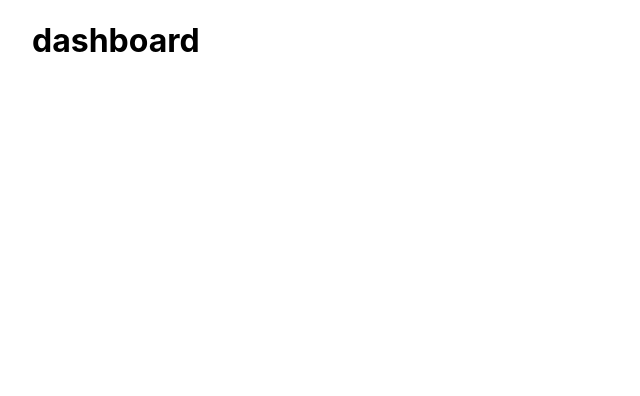
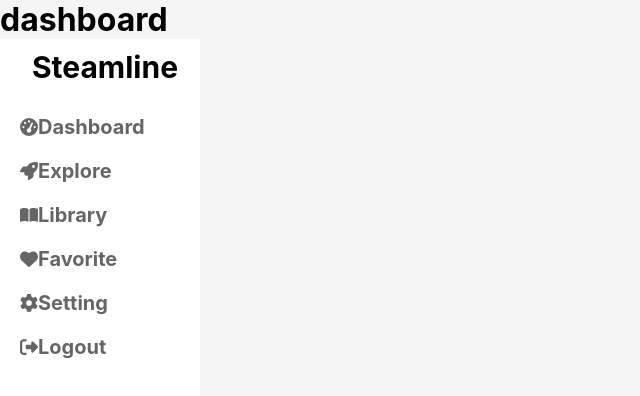
Before and after one commit to MackLeliso/dashboard_using_next, a Next.js app: page / in a window 1280 px wide. Shown: the top 396 px of the page, without its empty margins (0-640 px from the left). Built offline with nearby package versions, Linux system fonts and the light colour scheme.

Commit message:
left navbar done

```diff
--- a/package.json
+++ b/package.json
@@ -9,6 +9,9 @@
     "lint": "next lint"
   },
   "dependencies": {
+    "@fortawesome/fontawesome-svg-core": "^6.2.0",
+    "@fortawesome/free-solid-svg-icons": "^6.2.0",
+    "@fortawesome/react-fontawesome": "^0.2.0",
     "next": "12.3.1",
     "react": "18.2.0",
     "react-dom": "18.2.0"
--- a/pages/components/LefttNavBar.js
+++ b/pages/components/LefttNavBar.js
@@ -0,0 +1,69 @@
+import {
+  faBookOpen,
+  faCog,
+  faHeart,
+  faRocket,
+  faSignOutAlt,
+  faTachometerAlt,
+} from "@fortawesome/free-solid-svg-icons";
+import { FontAwesomeIcon } from "@fortawesome/react-fontawesome";
+import React from "react";
+import styles from "../../styles/Home.module.css";
+
+function LefttNavBar() {
+  return (
+    <div className={styles.navcontainer}>
+      <div className={styles.logo}>
+        <h2>Steamline</h2>
+      </div>
+      <div className={styles.wrapper}>
+        <ul>
+          <li>
+            <FontAwesomeIcon
+              icon={faTachometerAlt}
+              style={{ width: "18px", cursor: "pointer" }}
+            />
+            <a href="/sd">Dashboard</a>
+          </li>
+          <li>
+            <FontAwesomeIcon
+              icon={faRocket}
+              style={{ width: "18px", cursor: "pointer" }}
+            />
+            <a href="#">Explore</a>
+          </li>
+          <li>
+            <FontAwesomeIcon
+              icon={faBookOpen}
+              style={{ width: "18px", cursor: "pointer" }}
+            />
+            <a href="#">Library </a>
+          </li>
+          <li>
+            <FontAwesomeIcon
+              icon={faHeart}
+              style={{ width: "18px", cursor: "pointer" }}
+            />
+            <a href="#">Favorite </a>
+          </li>
+          <li>
+            <FontAwesomeIcon
+              icon={faCog}
+              style={{ width: "18px", cursor: "pointer" }}
+            />
+            <a href="#">Setting </a>
+          </li>
+          <li>
+            <FontAwesomeIcon
+              icon={faSignOutAlt}
+              style={{ width: "18px", cursor: "pointer" }}
+            />
+            <a href="#">Logout </a>
+          </li>
+        </ul>
+      </div>
+    </div>
+  );
+}
+
+export default LefttNavBar;
--- a/pages/index.js
+++ b/pages/index.js
@@ -1,6 +1,7 @@
 import Head from 'next/head'
 import Image from 'next/image'
 import styles from '../styles/Home.module.css'
+import LefttNavBar from './components/LefttNavBar'
 
 export default function Home() {
   return (
@@ -11,6 +12,7 @@ export default function Home() {
         <link rel="icon" href="/favicon.ico" />
       </Head>
       <h1>dashboard</h1>
+      <LefttNavBar />
     </div>
   )
 }
--- a/styles/Home.module.css
+++ b/styles/Home.module.css
@@ -1,129 +1,64 @@
-.container {
-  padding: 0 2rem;
+.navcontainer {
+  position: fixed;
+  width: 200px;
+  height: 100%;
+  background-color: #fff;
+  box-shadow: 3px 0px 6px 0px rgba(246, 246, 246, 246);
+}
+.logo {
+  padding: 10px;
+  padding-left: 20px;
+  text-align: center;
+  font-size: 20px;
+  font-weight: bold;
+}
+.wrapper {
+  padding: 10px;
+  z-index: 1;
+}
+.wrapper > ul {
+  margin-top: 10px;
+  text-align: left;
+  padding-left: 10px;
+  display: flex;
+  flex-direction: column;
+  gap: 20px;
+  font-size: 18px;
+  font-weight: bold;
+}
+.wrapper > ul > li {
+  list-style: none;
+  font-size: 20px;
+  text-decoration: none;
+  opacity: 0.6;
+}
+.wrapper > ul > li > a:hover {
+  color: darkgoldenrod;
+  font-size: 22px;
+  transition: 0.2s;
 }
 
-.main {
-  min-height: 100vh;
-  padding: 4rem 0;
-  flex: 1;
-  display: flex;
-  flex-direction: column;
-  justify-content: center;
-  align-items: center;
-}
-
-.footer {
-  display: flex;
-  flex: 1;
-  padding: 2rem 0;
-  border-top: 1px solid #eaeaea;
-  justify-content: center;
-  align-items: center;
-}
-
-.footer a {
-  display: flex;
-  justify-content: center;
-  align-items: center;
-  flex-grow: 1;
-}
-
-.title a {
-  color: #0070f3;
-  text-decoration: none;
-}
-
-.title a:hover,
-.title a:focus,
-.title a:active {
-  text-decoration: underline;
-}
-
-.title {
-  margin: 0;
-  line-height: 1.15;
-  font-size: 4rem;
-}
-
-.title,
-.description {
-  text-align: center;
-}
-
-.description {
-  margin: 4rem 0;
-  line-height: 1.5;
-  font-size: 1.5rem;
-}
-
-.code {
-  background: #fafafa;
-  border-radius: 5px;
-  padding: 0.75rem;
-  font-size: 1.1rem;
-  font-family: Menlo, Monaco, Lucida Console, Liberation Mono, DejaVu Sans Mono,
-    Bitstream Vera Sans Mono, Courier New, monospace;
-}
-
-.grid {
-  display: flex;
-  align-items: center;
-  justify-content: center;
-  flex-wrap: wrap;
-  max-width: 800px;
-}
-
-.card {
-  margin: 1rem;
-  padding: 1.5rem;
-  text-align: left;
-  color: inherit;
-  text-decoration: none;
-  border: 1px solid #eaeaea;
-  border-radius: 10px;
-  transition: color 0.15s ease, border-color 0.15s ease;
-  max-width: 300px;
-}
-
-.card:hover,
-.card:focus,
-.card:active {
-  color: #0070f3;
-  border-color: #0070f3;
-}
-
-.card h2 {
-  margin: 0 0 1rem 0;
-  font-size: 1.5rem;
-}
-
-.card p {
-  margin: 0;
-  font-size: 1.25rem;
-  line-height: 1.5;
-}
-
-.logo {
-  height: 1em;
-  margin-left: 0.5rem;
-}
-
-@media (max-width: 600px) {
-  .grid {
-    width: 100%;
-    flex-direction: column;
+@media only screen and (max-width: 768px) {
+  .navcontainer {
+    width: 70px;
+  }
+  .logo {
+    background: url("../public/vercel.svg");
+    width: 40px;
+    height: 40px;
+    padding: 10px;
+    margin: 10px;
+  }
+  .logo > h2 {
+    opacity: 0;
+  }
+  .wrapper > ul {
+    gap: 5px;
+  }
+  .wrapper > ul > li:hover {
+    color: red;
+  }
+  .wrapper > ul > li > a {
+    opacity: 0;
   }
 }
-
-@media (prefers-color-scheme: dark) {
-  .card,
-  .footer {
-    border-color: #222;
-  }
-  .code {
-    background: #111;
-  }
-  .logo img {
-    filter: invert(1);
-  }
-}
--- a/styles/globals.css
+++ b/styles/globals.css
@@ -12,7 +12,15 @@ a {
 }
 
 * {
+  margin: 0;
+  padding: 0;
   box-sizing: border-box;
+}
+
+body {
+  width: 100%;
+  height: 100%;
+  background: rgb(245, 245, 245);
 }
 
 @media (prefers-color-scheme: dark) {
```
Also changed, not shown: pages/components/Header.js (+9 -0 lines), 1 other file (tests, documents, lock files or other folders).
